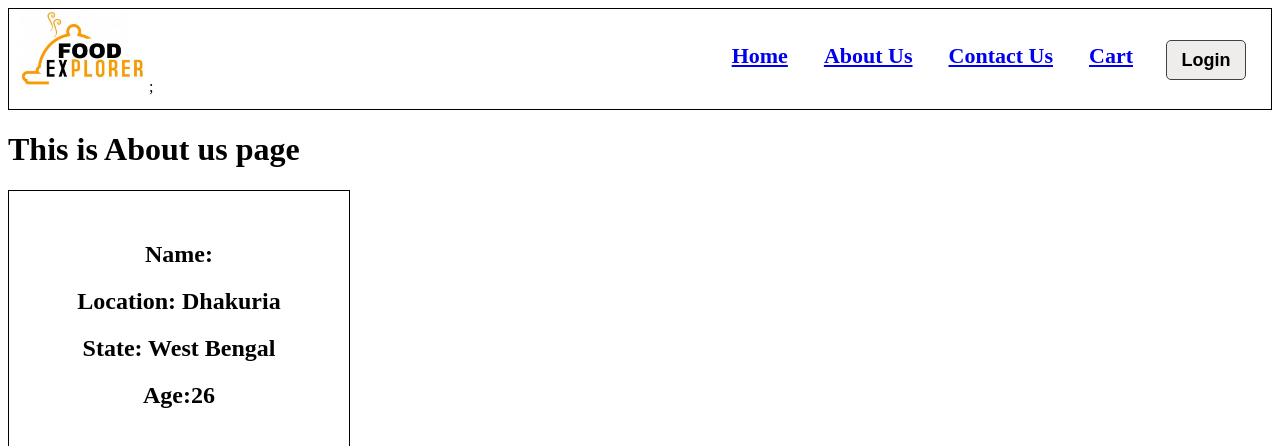
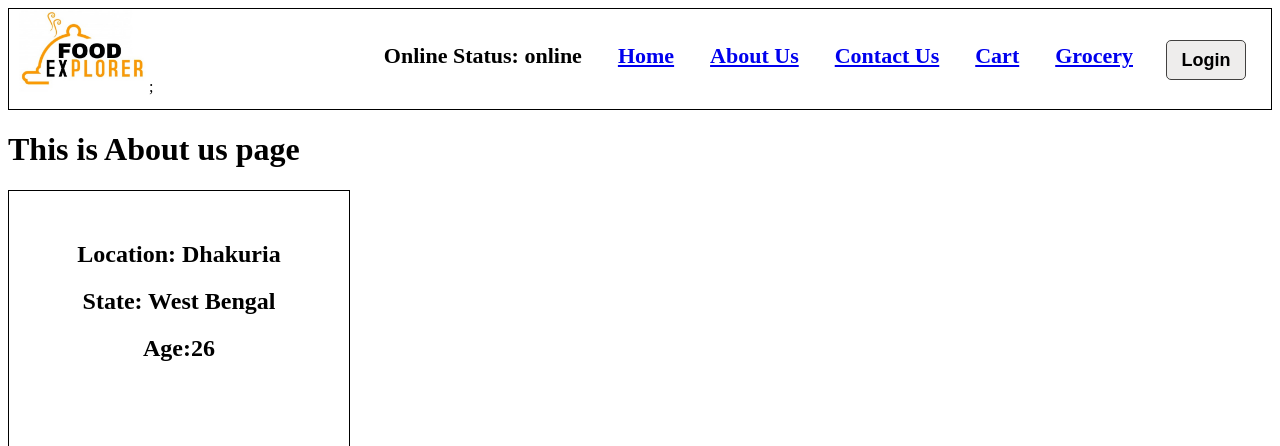
Before and after one commit to senparnasha/react_learning, a React (Vite) app: page /about in a window 1280 px wide. Shown: the top 446 px of the page. Built offline with nearby package versions, Linux system fonts and the light colour scheme; no server answers.

Commit message:
separate bundler inserted lazy loading applied

```diff
--- a/src/App.js
+++ b/src/App.js
@@ -3,57 +3,64 @@ import ReactDOM from "react-dom/client";
 import "../index.css";
 import HeaderComponent from "./components/HeaderComponent";
 import MainBody from "./components/MainBody";
-import { createBrowserRouter,RouterProvider,Outlet } from "react-router-dom";
+import { createBrowserRouter, RouterProvider, Outlet } from "react-router-dom";
 import AboutUs from "./components/AboutUs";
 import ContactUs from "./components/ContactUs";
-import Cart from "./components/Cart"
+import Cart from "./components/Cart";
 import Error from "./components/Error";
 import ResturantMenu from "./components/ResturantMenu";
+import { lazy, Suspense } from "react";
+// import Grocery from "./components/Grocery/Grocery";
 
-
-
-
-
-
+const Grocery = lazy(() => {
+  return import("./components/Grocery/Grocery");
+});
 
 const AppLayout = () => {
   return (
     <div className="app">
       <HeaderComponent />
-     <Outlet/>
+      <Outlet />
     </div>
   );
 };
 
-
-
-const appRouter=createBrowserRouter([{
+const appRouter = createBrowserRouter([
+  {
     path: "/",
-  element: <AppLayout/>,
-  children:[
+    element: <AppLayout />,
+    children: [
       {
-      path:"/",
-      element:<MainBody/>
+        path: "/",
+        element: <MainBody />,
       },
       {
         path: "/about",
-      element: <AboutUs/>,
-    },{
+        element: <AboutUs />,
+      },
+      {
         path: "/contact",
-      element: <ContactUs/>,
+        element: <ContactUs />,
       },
       {
         path: "/cart",
-      element: <Cart/>,
+        element: <Cart />,
+      },
+      {
+        path: "/grocery",
+        element: (
+          <Suspense fallback={<h1>Loading...</h1>}>
+            <Grocery />
+          </Suspense>
+        ),
       },
       {
         path: "/resturants/:resId",
-      element: <ResturantMenu/>,
+        element: <ResturantMenu />,
       },
     ],
-  errorElement: <Error/>
+    errorElement: <Error />,
   },
-
-])
+]);
 const root = ReactDOM.createRoot(document.getElementById("root"));
 root.render(<RouterProvider router={appRouter} />);
--- /dev/null
+++ b/src/components/Grocery/Grocery.js
@@ -0,0 +1,11 @@
+import React from 'react'
+
+const Grocery = () => {
+  return (
+    <div>
+      <h1>This is my Grocery Page</h1>
+    </div>
+  )
+}
+
+export default Grocery
--- a/src/components/HeaderComponent.js
+++ b/src/components/HeaderComponent.js
@@ -2,9 +2,11 @@ import React from "react";
 import logo from "../../logo.jpg";
 import {useState} from "react"
 import { Link } from "react-router-dom";
+import useOnlineStatus from "../utils/useOnlineStatus";
 
 const HeaderComponent = () => {
 const [btnName,setBtnName]=useState("Login")
+const onlineStatus=useOnlineStatus()
   const handleLoginBtn=()=>{
 if(btnName==="Login"){
   setBtnName("Logout")
@@ -19,6 +21,7 @@ if(btnName==="Login"){
         </div>
         <div className="nav-items">
           <ul>
+            <li>Online Status: { onlineStatus? "online":"offline"}</li>
             <li className="nav-items-title">
               <Link to="/">  Home</Link>
               </li>
@@ -26,6 +29,9 @@ if(btnName==="Login"){
             <li><Link to="/contact">Contact Us</Link></li>
             <li>
             <Link to="/cart">Cart</Link>
+            </li>
+            <li>
+            <Link to="/grocery">Grocery</Link>
             </li>
             <button onClick={handleLoginBtn} className="login-btn">{btnName}</button>
           </ul>
--- a/src/components/MainBody.js
+++ b/src/components/MainBody.js
@@ -4,6 +4,7 @@ import RestroCard from "./RestroCard";
 import { useState, useEffect } from "react";
 import Shimmer from "./Shimmer";
 import { Link } from "react-router-dom";
+import useOnlineStatus from "../utils/useOnlineStatus";
 
 const MainBody = () => {
   const [listOfRestro, setListOfRestro] = useState([]);
@@ -22,11 +23,12 @@ const MainBody = () => {
       "https://www.swiggy.com/dapi/restaurants/list/v5?lat=22.5466549&lng=88.3482327&is-seo-homepage-enabled=true&page_type=DESKTOP_WEB_LISTING"
     );
     const json = await data.json();
+    // console.log("===========>>>>>",json?.data);
     setListOfRestro(
-      json?.data?.cards[2]?.card?.card?.gridElements?.infoWithStyle?.restaurants
+      json?.data?.cards[4]?.card?.card?.gridElements?.infoWithStyle?.restaurants
     );
     setFilteredRestro(
-      json?.data?.cards[2]?.card?.card?.gridElements?.infoWithStyle?.restaurants
+      json?.data?.cards[4]?.card?.card?.gridElements?.infoWithStyle?.restaurants
     );
   };
   const handleTopRatedRestroFind = () => {
@@ -42,7 +44,15 @@ const MainBody = () => {
     setFilteredRestro(filteredRestro);
   };
 
-  return listOfRestro.length === 0 ? (
+const onlineStatus=useOnlineStatus()
+console.log(onlineStatus)
+if (onlineStatus === false) {
+  return <h1>Looks like you are offline!! Check your internet connection;</h1>;
+}
+
+
+
+return listOfRestro?.length === 0 ? (
     <>
       <Shimmer />
     </>
--- a/src/components/ResturantMenu.js
+++ b/src/components/ResturantMenu.js
@@ -2,26 +2,16 @@ import React from "react";
 import { useEffect, useState } from "react";
 import Shimmer from "./Shimmer";
 import { useParams } from "react-router-dom";
-import { MENU_URL } from "../utils/constants";
+import useRestroMenu from "../utils/useRestroMenu";
+
 
 const ResturantMenu = () => {
-  const [resInfo, setResInfo] = useState(null);
 
-  const {resId}=useParams()
-  console.log(resId)
+  const { resId } = useParams();
+  console.log(resId);
 
-  useEffect(() => {
-    fetchMenu();
-  }, []);
 
-  const fetchMenu = async () => {
-    console.log("useEffect", resId);
-    const data = await fetch("https://www.swiggy.com/dapi/menu/pl?page-type=REGULAR_MENU&complete-menu=true&lat=22.510063322506674&lng=88.3788628131151&restaurantId="+resId+"&catalog_qa=undefined&submitAction=ENTER")
-    // const data = await fetch(MENU_URL+resId);
-    const json = await data.json();
-    console.log(json.data);
-    setResInfo(json.data);
-  };
+ const resInfo=useRestroMenu(resId)
 
   if (resInfo === null) {
     return (
@@ -33,8 +23,12 @@ const ResturantMenu = () => {
   const { name, cuisines, avgRating, costForTwoMessage, cloudinaryImageId } =
     resInfo?.cards[0]?.card?.card?.info;
 
-  const {card} = resInfo?.cards[2]?.groupedCard?.cardGroupMap?.REGULAR?.cards[2]?.card;
-  console.log("====", resInfo?.cards[2]?.groupedCard?.cardGroupMap?.REGULAR?.cards[2]?.card);
+  const { card } =
+    resInfo?.cards[2]?.groupedCard?.cardGroupMap?.REGULAR?.cards[2]?.card;
+  console.log(
+    "====",
+    resInfo?.cards[2]?.groupedCard?.cardGroupMap?.REGULAR?.cards[2]?.card
+  );
   return (
     <div>
       <h1>{name}</h1>
@@ -44,10 +38,14 @@ const ResturantMenu = () => {
       <div>
         <h2>Menu</h2>
         <ul>
-            {card?.itemCards?.map((item)=>{
-             return <li key={item.card.info.id}>{item.card.info.name}- {"Rs."}{item.card.info.price} </li>
-            })}
-
+          {card?.itemCards?.map((item) => {
+            return (
+              <li key={item.card.info.id}>
+                {item.card.info.name}- {"Rs."}
+                {item.card.info.price}{" "}
+              </li>
+            );
+          })}
         </ul>
       </div>
     </div>
--- a/src/components/User.js
+++ b/src/components/User.js
@@ -2,22 +2,22 @@ import React from "react";
 import { useState, useEffect } from "react";
 
 const User = () => {
-    const[userInfo,setUserInfo]=useState("")
-  useEffect(() => {
-    fetchUser();
-  });
-  const fetchUser = async () => {
-    const data = await fetch("https://api.github.com/users/senparnasha");
-    const json = await data.json();
-    // console.log(json.login)
-    setUserInfo(json)
-  };
-console.log(userInfo)
+  //   const[userInfo,setUserInfo]=useState("")
+  // useEffect(() => {
+  //   fetchUser();
+  // });
+//   const fetchUser = async () => {
+//     // const data = await fetch("https://api.github.com/users/senparnasha");
+//     const json = await data.json();
+//     // console.log(json.login)
+//     // setUserInfo(json)
+//   };
+// console.log(userInfo)
 
   return (
     <>
       <div className="user-card">
-        <h2>Name:{userInfo.login}</h2>
+        {/* <h2>Name:{userInfo.login}</h2> */}
         <h2>Location: Dhakuria</h2>
         <h2>State: West Bengal</h2>
         <h2>Age:26</h2>
--- /dev/null
+++ b/src/utils/useOnlineStatus.js
@@ -0,0 +1,20 @@
+import React from "react";
+import { useState, useEffect } from "react";
+
+const useOnlineStatus = () => {
+  const [onlineStatus, setOnlineStatus] = useState(true);
+  useEffect(() => {
+    // checking whether user is online or offline
+    // addEventListener - super power of browser
+    window.addEventListener("offline", () => {
+      setOnlineStatus(false);
+    });
+    window.addEventListener("online", () => {
+      setOnlineStatus(true);
+    });
+  }, []);
+
+  return onlineStatus;
+};
+
+export default useOnlineStatus;
--- /dev/null
+++ b/src/utils/useRestroMenu.js
@@ -0,0 +1,25 @@
+import React from "react";
+import { useState, useEffect } from "react";
+
+const useRestroMenu = (resId) => {
+  const [resInfo, setResInfo] = useState(null);
+
+  useEffect(() => {
+    fetchMenu();
+  }, []);
+
+  const fetchMenu = async () => {
+    const data = await fetch(
+      "https://www.swiggy.com/dapi/menu/pl?page-type=REGULAR_MENU&complete-menu=true&lat=22.510063322506674&lng=88.3788628131151&restaurantId=" +
+        resId +
+        "&catalog_qa=undefined&submitAction=ENTER"
+    );
+
+    const json = await data.json();
+    console.log(json.data);
+    setResInfo(json.data);
+  };
+  return resInfo;
+};
+
+export default useRestroMenu;
```
Lines whose indentation alone changed are shown as unchanged.
